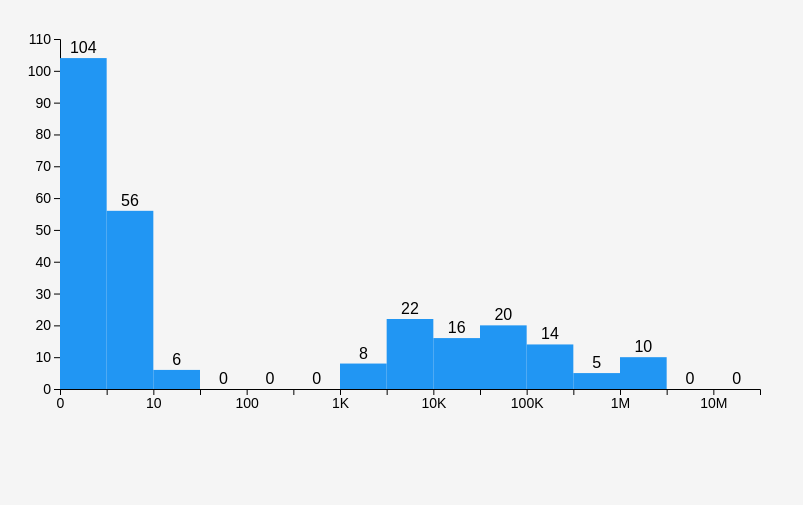
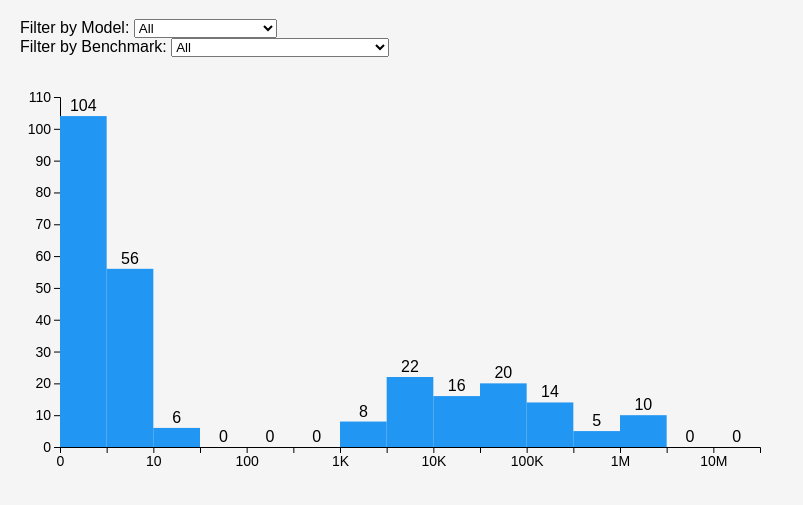
Before and after one commit to callistakrebs/MindTheGapWeb, a plain HTML site: page index.html in a window 1280 px wide. Shown: the part 61-566 px from the top of the page, without its empty margins (0-803 px from the left). Drawn offline with nearby package versions, Linux system fonts and the light colour scheme.

Commit message:
added filters for model and benchmark

```diff
--- a/index.html
+++ b/index.html
@@ -8,6 +8,18 @@
 </head>
 <body>
   <h1>Mind The Gap</h1>
+<div id="filter-model-container">
+    <label for="filter-model-select">Filter by Model:</label>
+    <select id="filter-model-select">
+        <option value="all">All</option>
+    </select>
+</div>
+<div id="filter-benchmark-container">
+  <label for="filter-benchmark-select">Filter by Benchmark:</label>
+  <select id="filter-benchmark-select">
+      <option value="all">All</option>
+  </select>
+</div>
 <div id="bin-viz"></div>
 <script src="https://d3js.org/d3.v7.min.js"></script>
   <script src="https://cdn.jsdelivr.net/npm/papaparse@5.4.1/papaparse.min.js"></script>
--- a/script.js
+++ b/script.js
@@ -32,6 +32,79 @@ fetch('data/existing-work.csv')
                 console.log(data[index])
             }
         });
+
+        // Extract unique models/benchmarks for the dropdown
+        const uniqueModels = [...new Set(data.map(row => row['model'] || 'Unknown'))];
+        const uniqueBenchmark = [...new Set(data.map(row => row['benchmark'] || 'Unknown'))];
+
+        const filterModelSelect = document.getElementById('filter-model-select');
+        uniqueModels.forEach(model => {
+            const option = document.createElement('option');
+            option.value = model;
+            option.textContent = model;
+            filterModelSelect.appendChild(option);
+        });
+
+        const filterBenchmarkSelect = document.getElementById('filter-benchmark-select');
+        uniqueBenchmark.forEach(benchmark => {
+            const option = document.createElement('option');
+            option.value = benchmark;
+            option.textContent = benchmark;
+            filterBenchmarkSelect.appendChild(option);
+        });
+
+        // Function to filter data and update the histogram
+        const updateHistogram = (selectedModel, selectedBenchmark) => {
+            const filteredData = data.filter(row => {
+                const modelMatch = selectedModel === 'all' || row['model'] === selectedModel;
+                const benchmarkMatch = selectedBenchmark === 'all' || row['benchmark'] === selectedBenchmark;
+                return modelMatch && benchmarkMatch;
+            });
+
+            // Recalculate bin counts
+            const binCounts = {0:0, 0.5:0, 1:0, 1.5:0, 2:0, 2.5:0, 3:0, 3.5:0, 4:0, 4.5:0, 5:0, 5.5:0, 6:0, 6.5:0, 7:0};
+            filteredData.forEach(row => {
+                const binValue = row['bin'];
+                if (binValue !== undefined) {
+                    binCounts[binValue] = (binCounts[binValue] || 0) + 1;
+                }
+            });
+
+            // Update the histogram
+            const bars = svg.selectAll('.bar')
+                .data(Object.entries(binCounts));
+
+            bars.enter()
+                .append('rect')
+                .attr('class', 'bar')
+                .merge(bars)
+                .transition()
+                .duration(300)
+                .attr('x', d => xScale(parseFloat(d[0])))
+                .attr('y', d => yScale(d[1]))
+                .attr('width', xScale(bins[1]) - xScale(bins[0]))
+                .attr('height', d => height - yScale(d[1]))
+                .attr('fill', '#2196f3');
+
+            bars.exit().remove();
+
+            const labels = svg.selectAll('.label')
+                .data(Object.entries(binCounts));
+
+            labels.enter()
+                .append('text')
+                .attr('class', 'label')
+                .merge(labels)
+                .transition()
+                .duration(300)
+                .attr('x', d => xScale(parseFloat(d[0])) + (xScale(bins[1]) - xScale(bins[0])) / 2)
+                .attr('y', d => yScale(d[1]) - 5)
+                .attr('text-anchor', 'middle')
+                .text(d => d[1]);
+
+            labels.exit().remove();
+        };
+
         // Count the number of rows in each bin
         const binCounts = {0:0, 0.5:0, 1:0, 1.5:0, 2:0, 2.5:0, 3:0, 3.5:0, 4:0, 4.5:0, 5:0, 5.5:0, 6:0, 6.5:0, 7:0};
         data.forEach(row => {
@@ -149,5 +222,21 @@ fetch('data/existing-work.csv')
             .attr('y', d => yScale(d[1]) - 5)
             .attr('text-anchor', 'middle')
             .text(d => d[1]);
+
+        // Initial rendering of the histogram
+        updateHistogram('all', 'all'); // Pass 'all' for both model and benchmark to include all data
+
+        // Add event listeners to both dropdowns
+        filterModelSelect.addEventListener('change', () => {
+            const selectedModel = filterModelSelect.value;
+            const selectedBenchmark = filterBenchmarkSelect.value;
+            updateHistogram(selectedModel, selectedBenchmark);
+        });
+
+        filterBenchmarkSelect.addEventListener('change', () => {
+            const selectedModel = filterModelSelect.value;
+            const selectedBenchmark = filterBenchmarkSelect.value;
+            updateHistogram(selectedModel, selectedBenchmark);
+        });
     })
     .catch(error => console.error('Error fetching or parsing CSV:', error));
```
